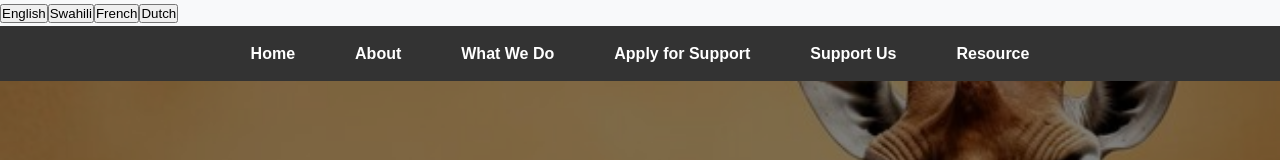
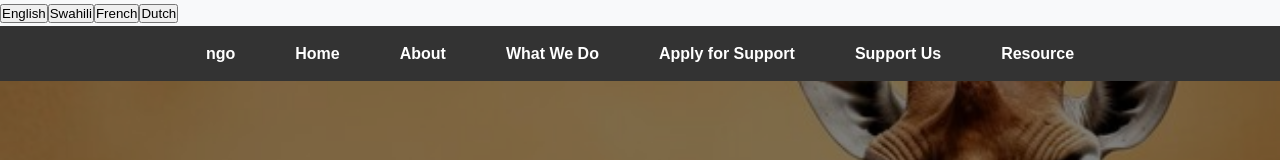
Before and after one commit to Trialerror-phase/reactui, a React (Create React App) app: page / in a window 1280 px wide. Shown: the top 160 px of the page. Built offline with nearby package versions, Linux system fonts and the light colour scheme.

Commit message:
Update Navbar

```diff
--- a/src/components/NavBar.js
+++ b/src/components/NavBar.js
@@ -10,6 +10,9 @@ const Navbar = () => {
   return (
     <nav className="navbar">
       <ul className="navbar-list">
+      <li className="navbar-item">
+          <Link to="/">{t('ngo')}</Link>
+        </li>
         <li className="navbar-item">
           <Link to="/">{t('home')}</Link>
         </li>
```
